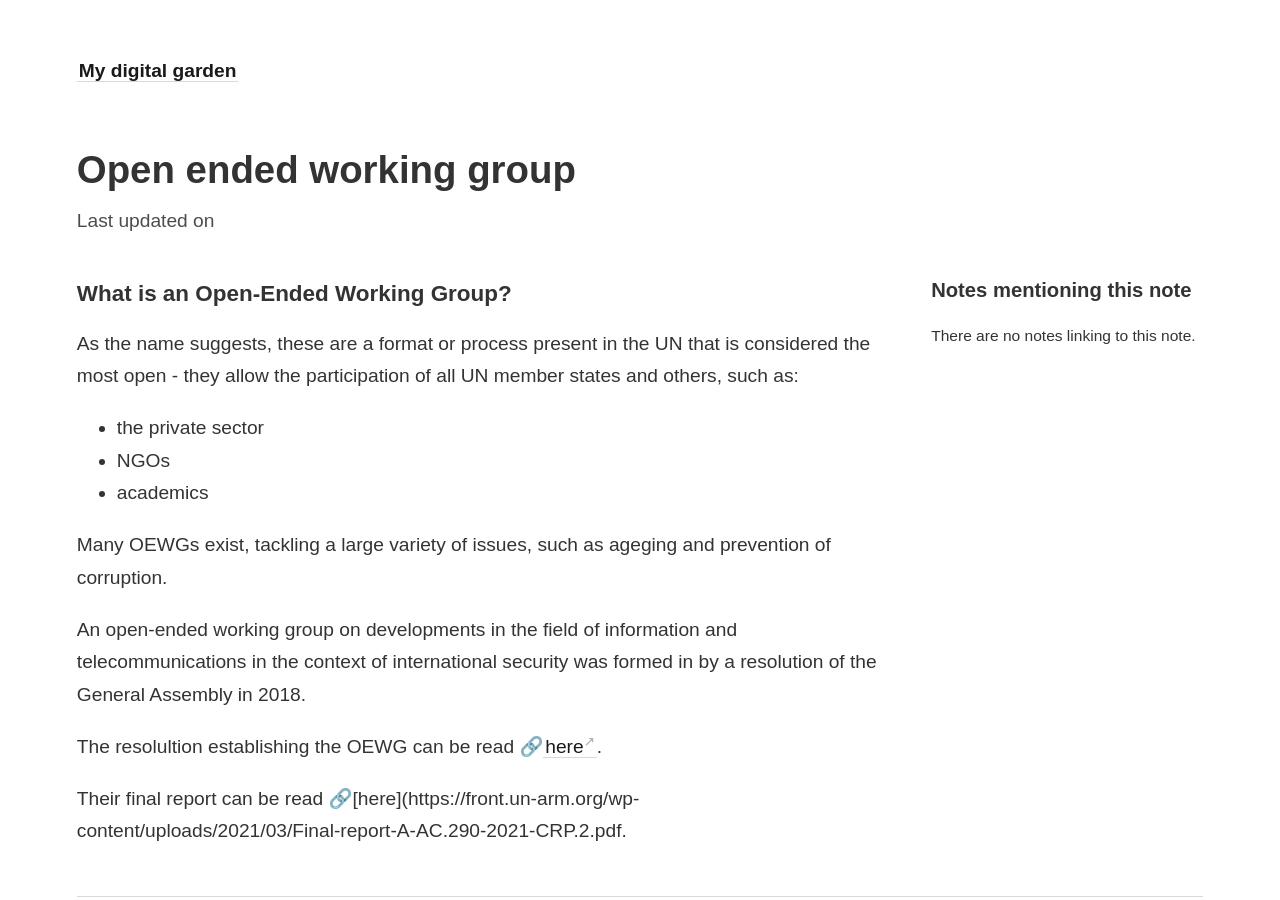
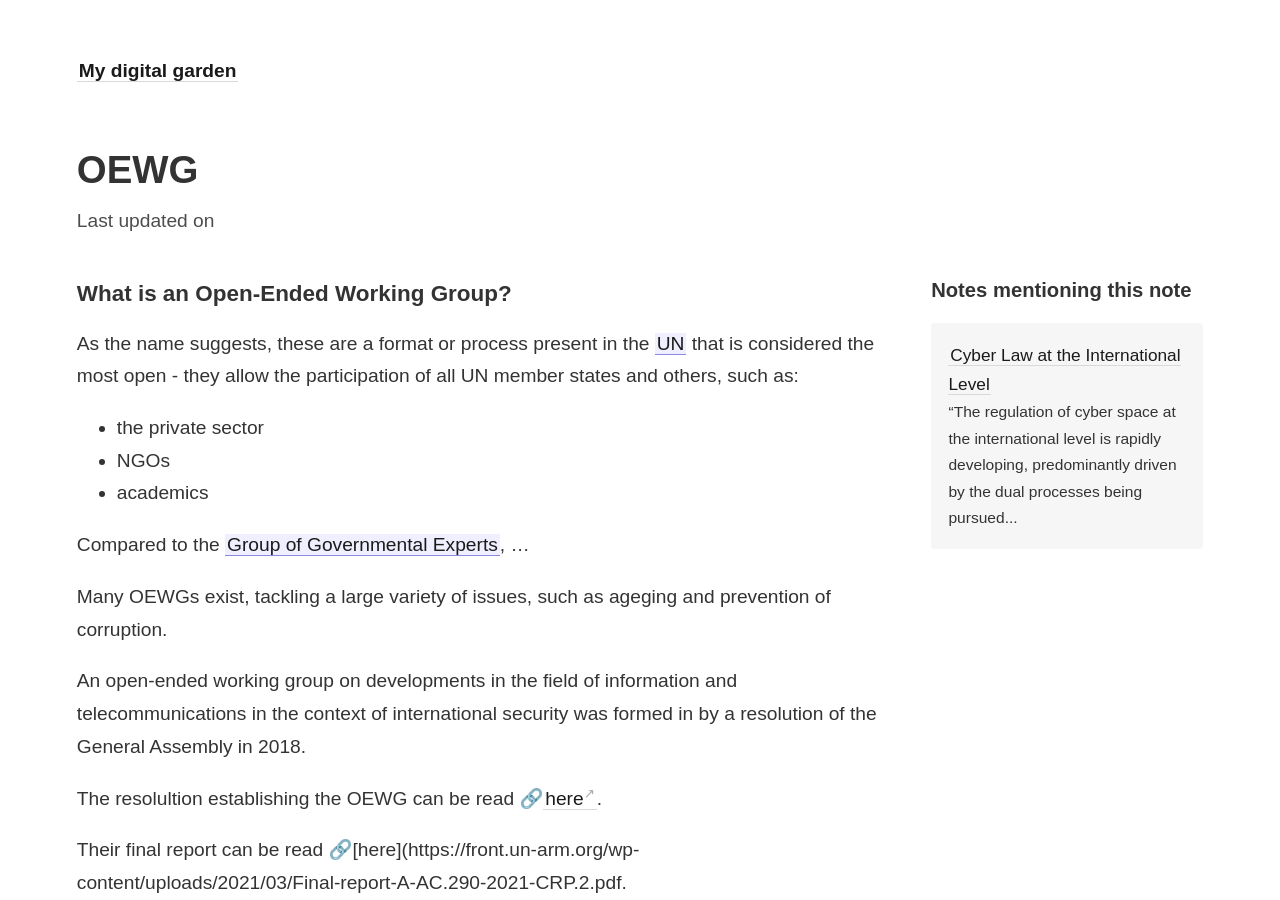
Before and after one commit to ctr-l/digital-garden, a Jekyll site: the page built from _notes/Open Ended Working Group.md, in a window 1280 px wide and 900 px high. Built offline with Jekyll 4.4.1, drawn with Linux system fonts in a browser that asks for light colours; some of the changed text lies outside the part shown.

Commit message:
Update content

```diff
--- /dev/null
+++ b/_notes/Australian Engagement INDEX.md
@@ -0,0 +1,3 @@
+---
+title: Australian Engagement with International Cyber Law
+---
--- a/_notes/Background.md
+++ /dev/null
@@ -1 +0,0 @@
-"-The regulation of cyber space at the international level is rapidly developing, predominantly driven by the dual processes being pursued by States through the [[United Nations]] [[Group of Governmental Experts]] and the [[Open-Ended Working Group]]. The mandates of both groups significantly overlap, although have different compositions."
--- /dev/null
+++ b/_notes/International Cyber Law INDEX.md
@@ -0,0 +1,13 @@
+---
+title: Cyber Law at the International Level
+---
+"The regulation of cyber space at the international level is rapidly developing, predominantly driven by the dual processes being pursued by States through the [[United Nations]] [[Group of Governmental Experts]] and the [[Open Ended Working Group]]. The mandates of both groups significantly overlap, although have different compositions."[^1]
+
+[^1]: From the [Australian Cyber Law Map](http://austlii.community/foswiki/CyberLaw/AustralianCyberLawMap/InternationalCyberEngagement).
+
+Other coordinated efforts at developing a cohesive international framework for regulating the cyber space also exist, including the [[Tallinn Manual]].
+
+Prominent organisations:
+- [[United Nations|UN]]
+- [[GFCE]]
+- [[Cooperative Cyber Defence Centre of Excellence]]
--- a/_notes/Open Ended Working Group.md
+++ b/_notes/Open Ended Working Group.md
@@ -1,8 +1,14 @@
+---
+title: OEWG
+---
+
 ### What is an Open-Ended Working Group?
-As the name suggests, these are a format or process present in the UN that is considered the most open - they allow the participation of all UN member states and others, such as:
+As the name suggests, these are a format or process present in the [[United Nations|UN]] that is considered the most open - they allow the participation of all UN member states and others, such as:
 - the private sector
 - NGOs
 - academics
+
+Compared to the [[Group of Governmental Experts]], ...
 
 Many OEWGs exist, tackling a large variety of issues, such as ageging and prevention of corruption.
 
```
Also changed, not shown: _notes/International Law.md (+4 -0 lines), _notes/United Nations.md (+3 -0 lines).
